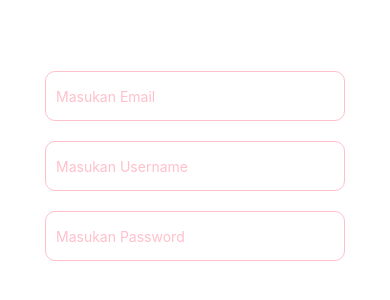
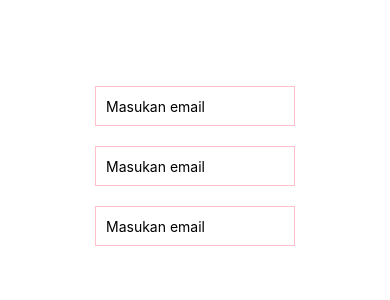
Before and after one commit to Anandariswana20/Ananda-Riswana-105841110321, a React Native app: screen / in a window 390 px wide. Shown: the part 256-556 px from the top of the page. Built offline with nearby package versions, Linux system fonts and the light colour scheme.

Commit message:
Teks Input

```diff
--- a/App.js
+++ b/App.js
@@ -1,35 +1,30 @@
-import { Text, View, Image, TextInput } from 'react-native'
+import { StyleSheet, Text, TextInput, View } from 'react-native'
 import React from 'react'
 
+const InputCostum = ({nama, color}) => {
+  return (
+    <TextInput
+    placeholder={`Masukan ${nama}`}
+    style={{
+      height: 40,
+      borderColor: color,
+      borderWidth: 1,
+      width: 200,
+      padding: 10,
+      margin: 10, // Proper margin value
+    }}/>
+  )
+}
+
 const App = () => {
-  const Inputan = ({ nama, color })=>{
-    return(
-      <TextInput
-      placeholder={`Masukan ${nama}`}
-      style ={{
-        borderWidth: 1,
-        borderColor: 'pink',
-        borderRadius: 10,
-        width: 300,
-        height: 50,
-        marginVertical: 10,
-        padding: 10,
-        backgroundColor: 'white',
-        color:color,
-      }}
-      />
-    )
-  }
   return (
-    <View style = {{
-      flex: 1,
+    <View style={{    flex: 1,
       justifyContent: 'center',
-      alignItems: 'center',
-    }}>
-      <Inputan nama= "Email" color = "pink"/>
-      <Inputan nama= "Username" color = "pink"/>
-      <Inputan nama= "Password" color = "pink"/>
+      alignItems: 'center'}}>
+     <InputCostum nama='email' color='pink'/>
+     <InputCostum nama='email' color='pink'/>
+     <InputCostum nama='email' color='pink'/>
     </View>
   )
 }
-export default App;
+export default App
```
